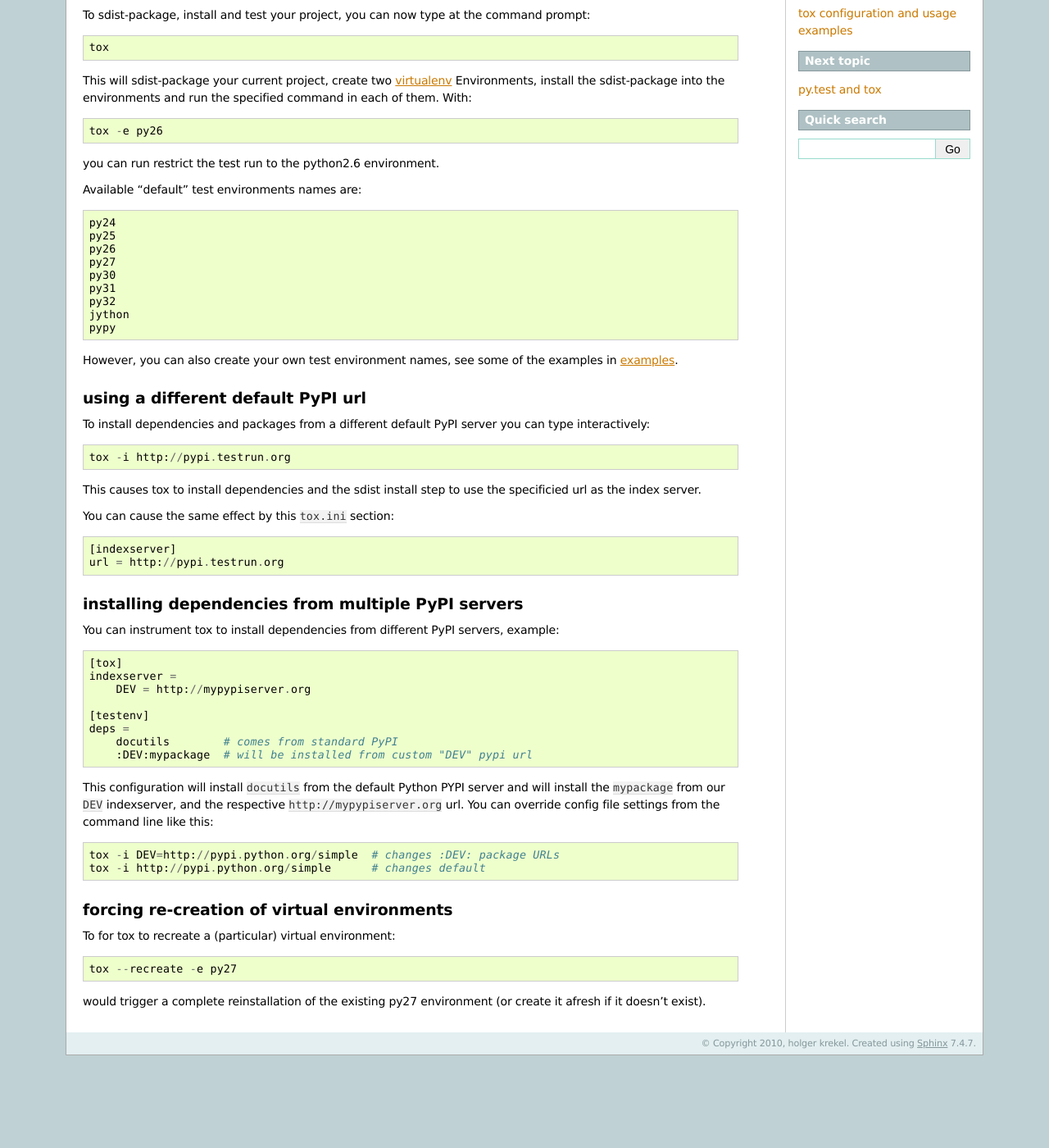
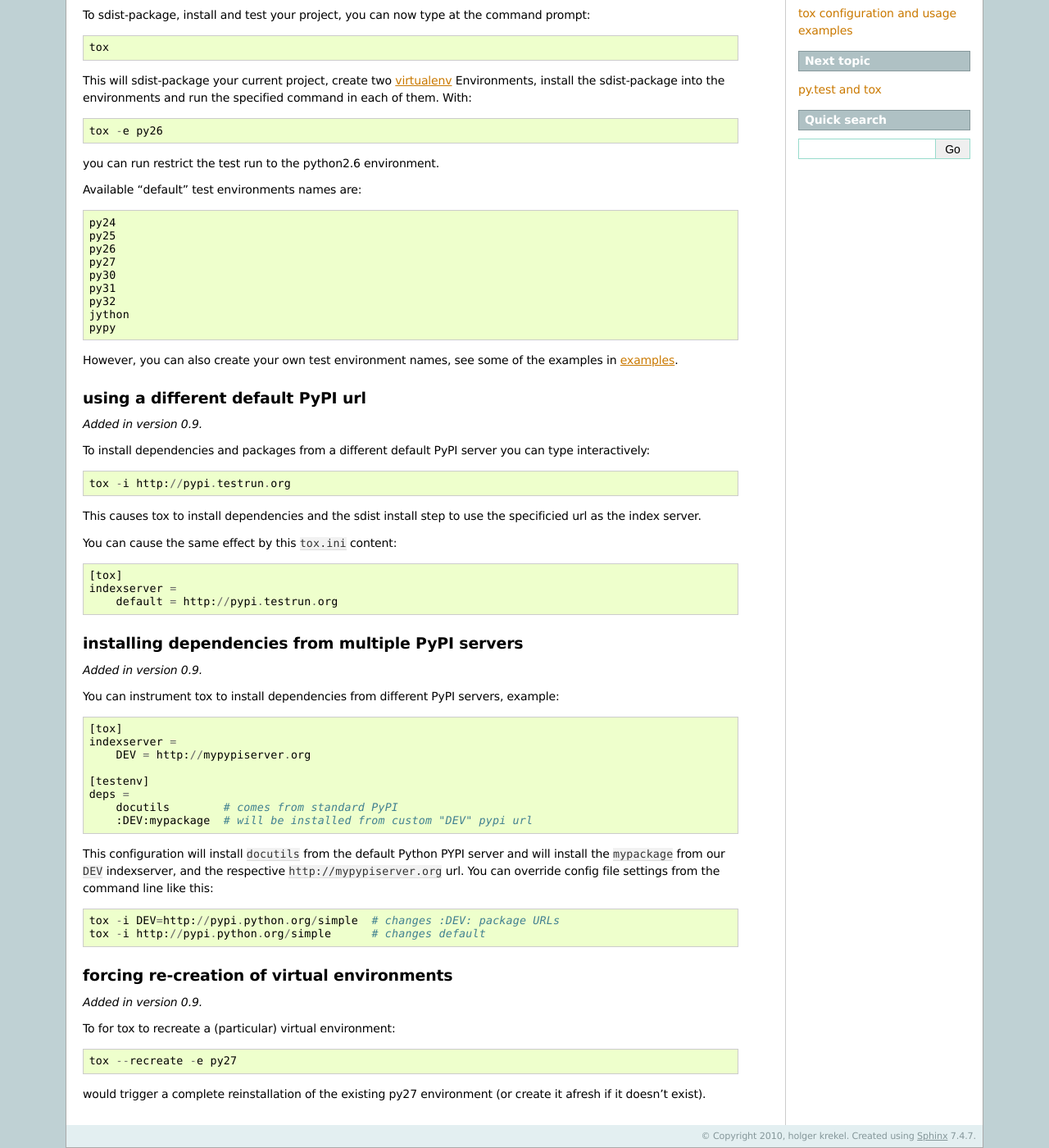
Before and after one commit to msabramo/tox, a Sphinx documentation site: the page built from doc/example/basic.txt, in a window 1280 px wide and 1400 px high, scrolled down 352 px. Shown: the whole window at 82% size. Built offline with Sphinx 7.4.7, drawn with Linux system fonts in a browser that asks for light colours; before the commit the page ends 1639 px from its top, so only the background shows below that.

Commit message:
release preps

```diff
--- a/doc/example/basic.txt
+++ b/doc/example/basic.txt
@@ -58,15 +60,16 @@ default PyPI server you can type interactively::
 This causes tox to install dependencies and the sdist install step
 to use the specificied url as the index server.
 
-You can cause the same effect by this ``tox.ini`` section::
+You can cause the same effect by this ``tox.ini`` content::
 
-    [indexserver]
-    url = http://pypi.testrun.org
+    [tox]
+    indexserver =
+        default = http://pypi.testrun.org
 
 installing dependencies from multiple PyPI servers
 ---------------------------------------------------
 
-.. versionadded: 0.9
+.. versionadded:: 0.9
 
 You can instrument tox to install dependencies from
 different PyPI servers, example::
--- a/doc/index.txt
+++ b/doc/index.txt
@@ -63,6 +63,8 @@ Current features
 
     - test-tool agnostic: runs py.test, nose or unittests a uniform manner
 
+* supports :ref:`using different / multiple PyPI index servers  <multiindex>`
+
 * uses pip_ (for Python2 environments) and distribute_ (for all environments) by default
 
 * **cross-Python compatible**: Python2.4 up to Python2.7, Jython and experimental
--- a/setup.py
+++ b/setup.py
@@ -35,7 +35,7 @@ def main():
         description='virtualenv-based automation of test activities',
         long_description=long_description,
         url='http://codespeak.net/tox',
-        version='0.9.dev9',
+        version='0.9.dev10',
         license='GPLv2 or later',
         platforms=['unix', 'linux', 'osx', 'cygwin', 'win32'],
         author='holger krekel',
--- a/tox/__init__.py
+++ b/tox/__init__.py
@@ -1,5 +1,5 @@
 #
-__version__ = '0.9.dev9'
+__version__ = '0.9.dev10'
 
 from py.apipkg import initpkg
 
--- a/toxbootstrap.py
+++ b/toxbootstrap.py
@@ -61,7 +61,7 @@ ToDo
 
 """
 
-__version__ = '0.9.dev9'
+__version__ = '0.9.dev10'
 
 import sys
 import os
```
Also changed, not shown: other parts of doc/example/basic.txt (+4 -2 lines), 1 other file.
